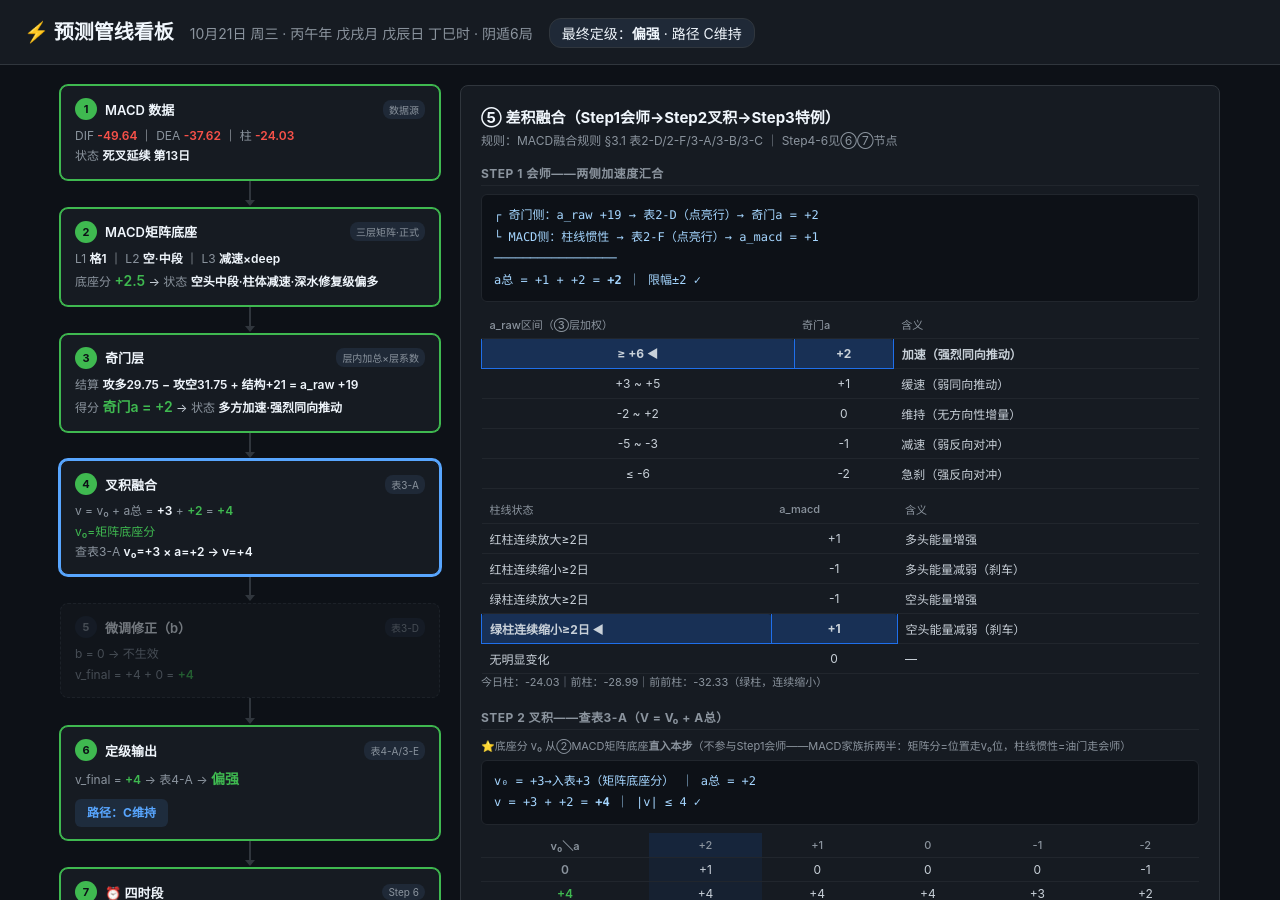
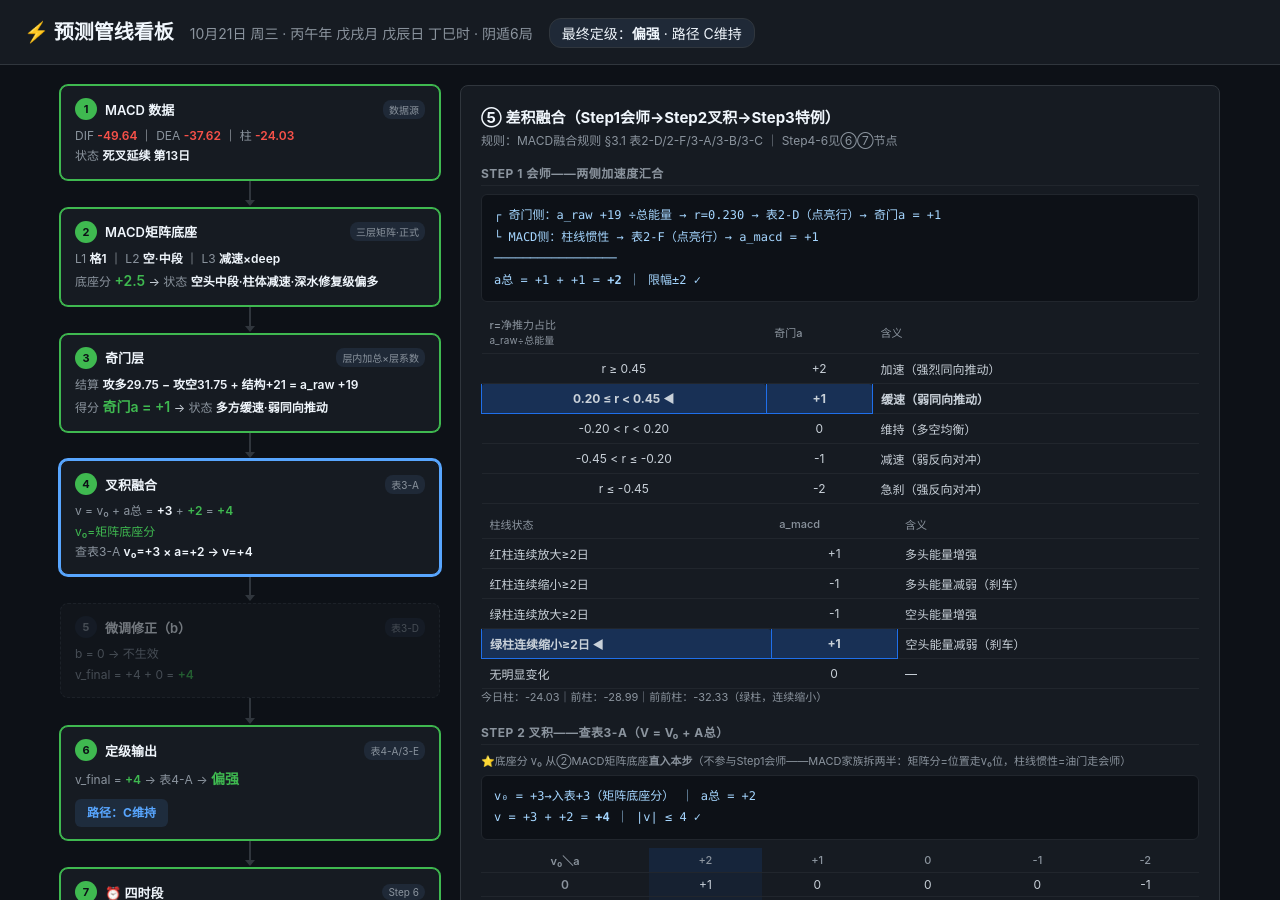
Before and after one commit to xiaoyi0319a/yixue-dashboard, a Jekyll site: the page pipeline.html, which Jekyll copies as it is, in a window 1280 px wide and 900 px high. Built offline with Jekyll 4.4.1, drawn with Linux system fonts in a browser that asks for light colours.

Commit message:
表2-D V3.3能量占比制落地（老师09:30'行 改吧'）：⑤详情映射表换r占比档+r值显示；今日重判奇门a+2→+1（r=0.230，a_total/v_final/偏强C维持不变）

```diff
--- a/data/pipeline_latest.json
+++ b/data/pipeline_latest.json
@@ -66,7 +66,7 @@
   "attack_minus": 31.75,
   "structure": 21.0,
   "a_raw": 19.0,
-  "a_discrete": 2,
+  "a_discrete": 1,
   "a_macd": 1,
   "a_total": 2,
   "r_triggered": false,
@@ -491,9 +491,9 @@
     "衍生小计": 6.0,
     "合成": 21.0
    },
-   "公式": "a_raw=攻多-攻空+结构=29.75-31.75+21.0=+19.00→表2-D≥+6→奇门a=+2（⭐v2.5今日点亮：8新格=6缺格转正+G110/G111替代A2/A3）"
+   "公式": "a_raw=攻多-攻空+结构=29.75-31.75+21.0=+19.00→r=19/82.5=0.230→表2-D(V3.3能量占比)≥0.20→奇门a=+1（㉘换代当日重判）"
   },
-  "reread_note": "V4.1三层合成制官方首跑：108格穷举25颗计分（攻多16/攻空9/结构8）+6类观察登记。基础分按列定档零手工改分。表2-D旧量纲（≤~8）遇a_raw=+33，离散档+2供周复盘监测重标定。｜⭐v2.5今日点亮（10-21午前重判）：G109/G108/G100/G98/G121/G122六缺格转正+G110/G111替代A2/A3（格内优先），a_raw+33.00→+19.00；a_discrete=+2/a_total=+2/v_final=+4偏强/C维持全链不变",
+  "reread_note": "V4.1三层合成制官方首跑：108格穷举25颗计分（攻多16/攻空9/结构8）+6类观察登记。基础分按列定档零手工改分。表2-D旧量纲（≤~8）遇a_raw=+33，离散档+2供周复盘监测重标定。｜⭐v2.5今日点亮（10-21午前重判）：G109/G108/G100/G98/G121/G122六缺格转正+G110/G111替代A2/A3（格内优先），a_raw+33.00→+19.00；a_discrete=+2/a_total=+2/v_final=+4偏强/C维持全链不变｜㉘表2-D换代（V3.3能量占比制）：r=0.230→奇门a+2→+1，a_total=+2/v_final=+4偏强/C维持不变",
   "layer_coef": {
    "核心": 1.5,
    "力量": 1.0,
@@ -566,7 +566,8 @@
    "0": "多空平衡·无方向性增量",
    "-1": "空方减速·弱反向对冲",
    "-2": "空方急刹·强反向对冲"
-  }
+  },
+  "r_ratio": 0.2303
  },
  "adjust": {
   "patch_track": "优化55双预测（现行偏强/补丁偏弱，累计3/6→第7触发日）/优化56不触发/优化61 G3G7未触发",
@@ -618,7 +619,7 @@
   "cal_B": "有",
   "cal_C": "无",
   "a_macd": 1,
-  "qimen_a": 2,
+  "qimen_a": 1,
   "a_raw": 19.0,
   "b_value": 0,
   "path": "C维持",
--- a/pipeline.html
+++ b/pipeline.html
@@ -358,6 +358,8 @@ fusion: {
     const aT=d.qimen.a_total;
     const vX=f.v_cross;
     const ar=d.qimen.a_raw, qa=d.qimen.a_discrete, am=d.qimen.a_macd;
+    const en=(d.qimen.attack_plus||0)+(d.qimen.attack_minus||0)+(d.qimen.structure||0);
+    const rr=en?(ar/en).toFixed(3):'0.000';
     const fmtA=v=>v>0?'+'+v:String(v);
     const fmtV=v=>v>0?'+'+v:String(v);
     const aCols=['+2','+1','0','-1','-2'];
@@ -369,18 +371,18 @@ fusion: {
     const COLHL='background:rgba(31,111,235,.07)';
     return `
   <div class="detail-section"><h4>Step 1 会师——两侧加速度汇合</h4>
-  <div class="formula">┌ 奇门侧：a_raw ${ar>0?'+':''}${ar} → 表2-D（点亮行）→ 奇门a = ${qa>0?'+':''}${qa}
+  <div class="formula">┌ 奇门侧：a_raw ${ar>0?'+':''}${ar} ÷总能量 → r=${rr} → 表2-D（点亮行）→ 奇门a = ${qa>0?'+':''}${qa}
 └ MACD侧：柱线惯性 → 表2-F（点亮行）→ a_macd = ${am>0?'+':''}${am}
 ─────────────────
 a总 = ${am>0?'+':''}${am} + ${qa>0?'+':''}${qa} = <b>${aT>0?'+':''}${aT}</b> ｜ 限幅±2 ✓</div>
   ${(()=>{
     const d2Rows=[
-      ['≥ +6',+2,'加速（强烈同向推动）',ar>=6],
-      ['+3 ~ +5',+1,'缓速（弱同向推动）',ar>=3&&ar<=5],
-      ['-2 ~ +2',0,'维持（无方向性增量）',ar>=-2&&ar<=2],
-      ['-5 ~ -3',-1,'减速（弱反向对冲）',ar>=-5&&ar<=-3],
-      ['≤ -6',-2,'急刹（强反向对冲）',ar<=-6]];
-    return `<table style="font-size:12px;margin-top:6px"><tr><th>a_raw区间（③层加权）</th><th>奇门a</th><th>含义</th></tr>
+      ['r ≥ 0.45',+2,'加速（强烈同向推动）',rr>=0.45],
+      ['0.20 ≤ r < 0.45',+1,'缓速（弱同向推动）',rr>=0.2&&rr<0.45],
+      ['-0.20 < r < 0.20',0,'维持（多空均衡）',rr>-0.2&&rr<0.2],
+      ['-0.45 < r ≤ -0.20',-1,'减速（弱反向对冲）',rr>-0.45&&rr<=-0.2],
+      ['r ≤ -0.45',-2,'急刹（强反向对冲）',rr<=-0.45]];
+    return `<table style="font-size:12px;margin-top:6px"><tr><th>r=净推力占比<br><span style="font-weight:400;font-size:10px">a_raw÷总能量</span></th><th>奇门a</th><th>含义</th></tr>
     ${d2Rows.map(r=>`<tr><td style="${r[3]?HL2:''};text-align:center">${r[0]}${r[3]?' ◀':''}</td><td style="${r[3]?HL2:''};text-align:center" class="${r[1]>0?'pos':r[1]<0?'neg':'zero'}">${r[1]>0?'+':''}${r[1]}</td><td style="${r[3]?'font-weight:700':''}">${r[2]}</td></tr>`).join('')}</table>`;
   })()}
   ${(()=>{
```
Also changed, not shown: data/pipeline_20261021.json (+6 -5 lines).
